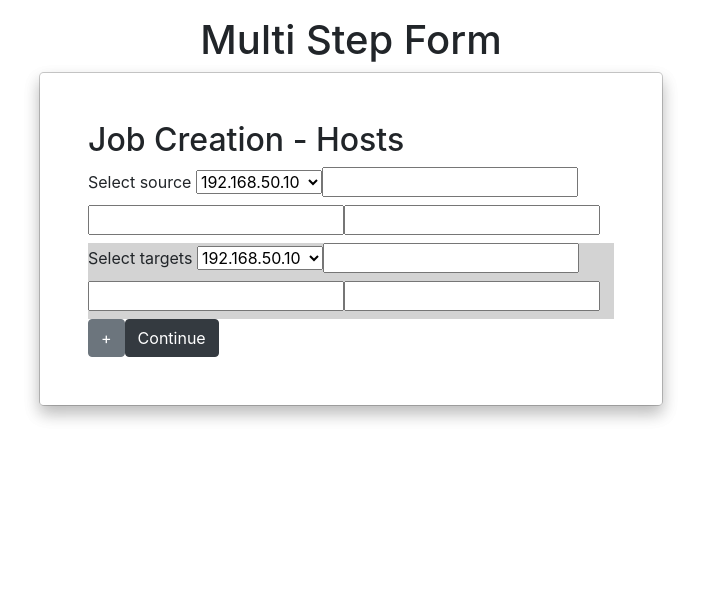
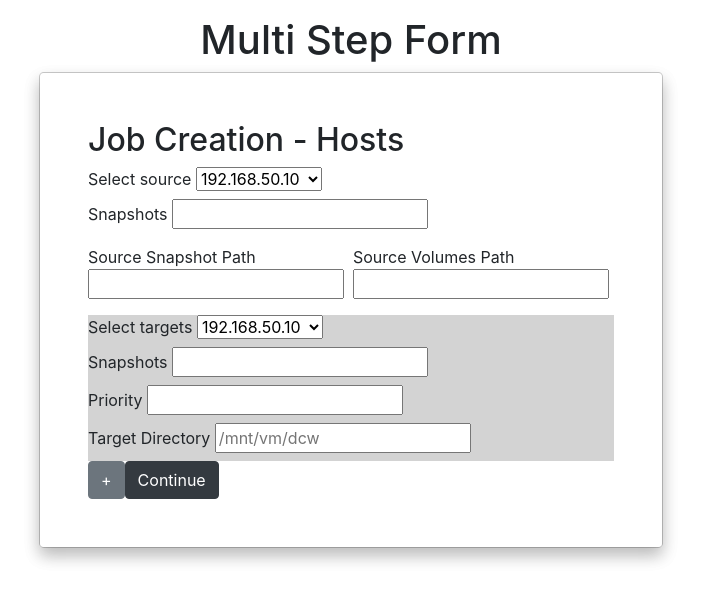
Before and after one commit to Gw3i/multi-step-form-vue, a Nuxt app: page / in a window 1280 px wide. Shown: the top 602 px of the page, without its empty margins (289-990 px from the left). Built offline with nearby package versions, Linux system fonts and the light colour scheme.

Commit message:
Move components into src

```diff
--- a/components/Form.vue
+++ b/src/components/Form.vue
@@ -5,6 +5,8 @@
       <form class="modal-content rounded-4 shadow">
         <fieldset class="modal-body rounded-4 shadow p-5" v-if="step === 1">
           <h2>Job Creation - Hosts</h2>
+
+          <div>
             <label for="source">
               Select source
               <select name="source" id="source">
@@ -15,23 +17,36 @@
                 <option>192.168.50.50</option>
               </select>
             </label>
-          <label for="snapshots">
-            <input id="snapshots" name="snapshots" type="number" />
+            <label for="snapshots"
+              >Snapshots
+              <input
+                id="snapshots"
+                name="snapshots"
+                type="number"
+                class="w-10px"
+              />
             </label>
-          <label for="sourceSnapshotPath">
+          </div>
+
+          <div class="d-flex mt-2 mb-2">
+            <label for="sourceSnapshotPath"
+              >Source Snapshot Path
               <input
                 id="sourceSnapshotPath"
                 name="sourceSnapshotPath"
                 type="text"
               />
             </label>
-          <label for="sourceVolumesPath">
+            <label for="sourceVolumesPath"
+              >Source Volumes Path
               <input
                 id="sourceVolumesPath"
                 name="sourceVolumesPath"
                 type="text"
               />
             </label>
+          </div>
+
           <fieldset class="targets">
             <label for="targets">
               Select targets
@@ -43,7 +58,8 @@
                 <option>192.168.50.50</option>
               </select>
             </label>
-            <label for="targetSnapshots">
+            <label for="targetSnapshots"
+              >Snapshots
               <input
                 id="targetSnapshots"
                 name="targetSnapshots"
@@ -51,10 +67,17 @@
               />
             </label>
             <label for="priority">
+              Priority
               <input id="priority" name="priority" type="number" />
             </label>
             <label for="targetDirectory">
-              <input id="targetDirectory" name="targetDirectory" type="text" />
+              Target Directory
+              <input
+                id="targetDirectory"
+                name="targetDirectory"
+                type="text"
+                placeholder="/mnt/vm/dcw"
+              />
             </label>
           </fieldset>
           <button type="button" class="btn btn-secondary">+</button>
```
Lines whose indentation alone changed are shown as unchanged.
